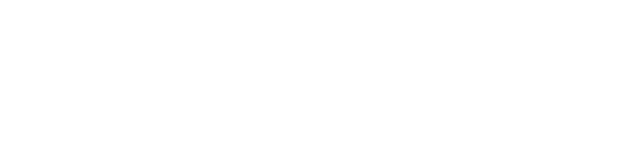
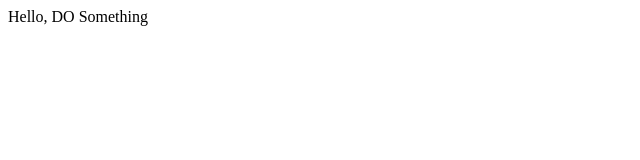
Before and after one commit to yeonwoo22/chemistry, a plain HTML site: page index.html in a window 1280 px wide. Shown: the whole page, without its empty margins (0-640 px from the left). Drawn offline with Linux system fonts and the light colour scheme.

Commit message:
Do Something

```diff
--- a/index.html
+++ b/index.html
@@ -7,6 +7,6 @@
     <title>Document</title>
 </head>
 <body>
-
+    Hello, DO Something
 </body>
 </html>
```
